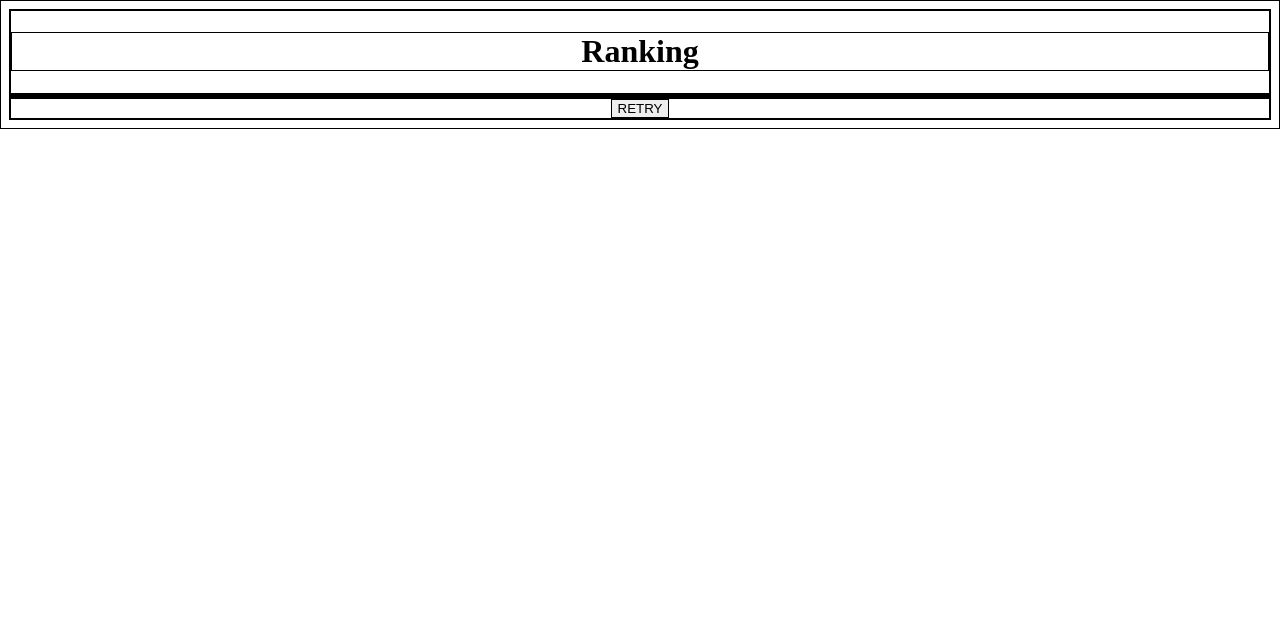
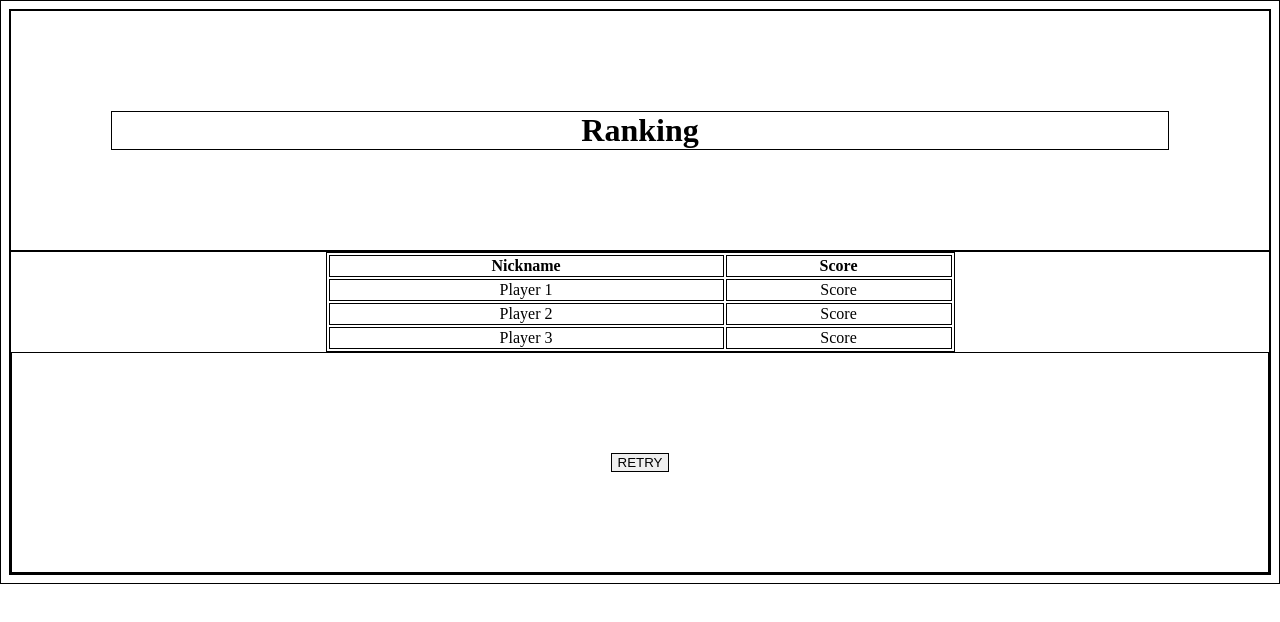
Before and after one commit to alfonsodelag/final-quiz, a plain HTML site: page ranking.html in a window 1280 px wide. Drawn offline with Linux system fonts and the light colour scheme.

Commit message:
ranking box question page fixes

```diff
--- a/common.css
+++ b/common.css
@@ -1,3 +1,13 @@
-header, main, footer {
+header, main, footer table {
     text-align: center;
+    margin:
 }
+
+
+h1, h2, input, button {
+    margin: 100px;
+}
+
+.ranking-box {
+    margin: 0 auto;
+}
--- a/ranking.html
+++ b/ranking.html
@@ -16,15 +16,30 @@
 
     <main>
 <!-- PENSAR BIEN ESTA PARTE -->
-        <div>
-<!-- CHECKBOX ANSWERS GO HERE -->
-        </div>
+    <table class="ranking-box" style="width: 50%">
+        <tr>
+          <th>Nickname</th>
+          <th>Score</th>
+        </tr>
+        <tr>
+          <td>Player 1</td>
+          <td>Score</td>
+        </tr>
+        <tr>
+          <td>Player 2</td>
+          <td>Score</td>
+        </tr>
+        <tr>
+          <td>Player 3</td>
+          <td>Score</td>
+        </tr>
+    </table>
+    <div>
+        <button class="submit">RETRY</button>
+    </div>
 
     </main>
 
-    <footer>
-        <button class="submit">RETRY</button>
-    </footer>
 
 </body>
 </html>
```
Also changed, not shown: question.html (+9 -11 lines).
